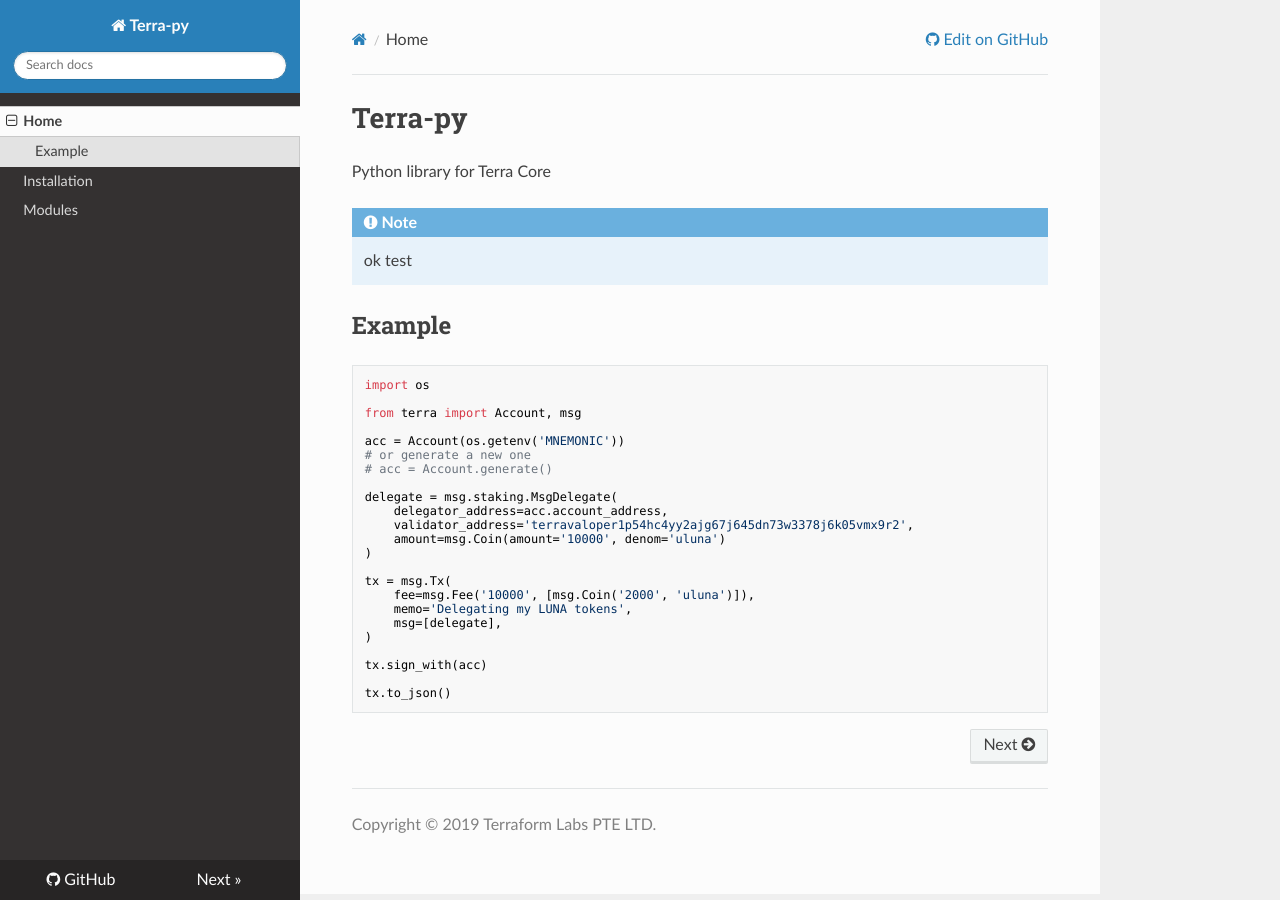
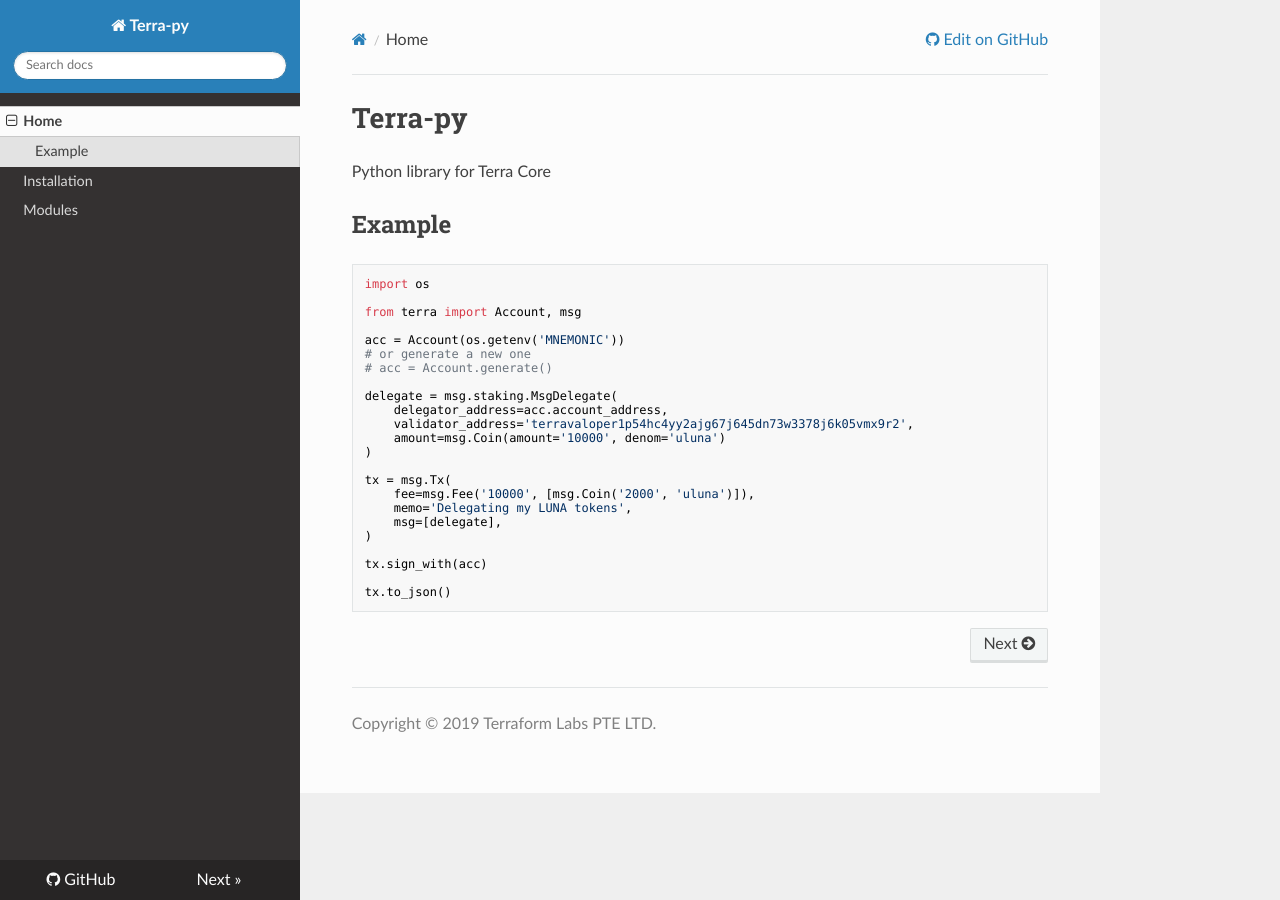
Before and after one commit to jooddang/terra-py, an MkDocs documentation site: the page built from docs/index.md, in a window 1280 px wide. Built offline with MkDocs 1.6.1, drawn with Linux system fonts in a browser that asks for light colours; nearby versions of some CDN libraries.

Commit message:
update docs index

```diff
--- a/docs/index.md
+++ b/docs/index.md
@@ -1,9 +1,6 @@
 # Terra-py
 
 Python library for Terra Core
-
-!!! Note
-    ok test
 
 ## Example
 
```
